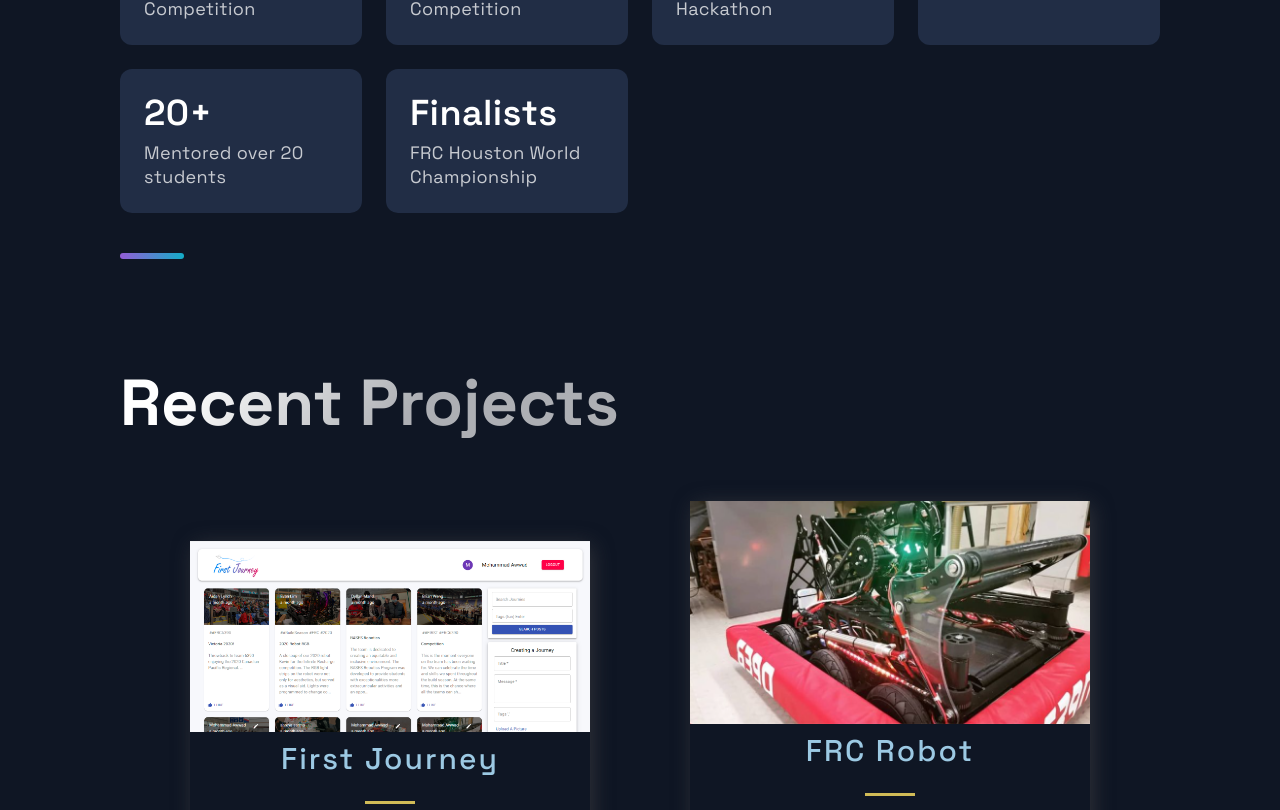
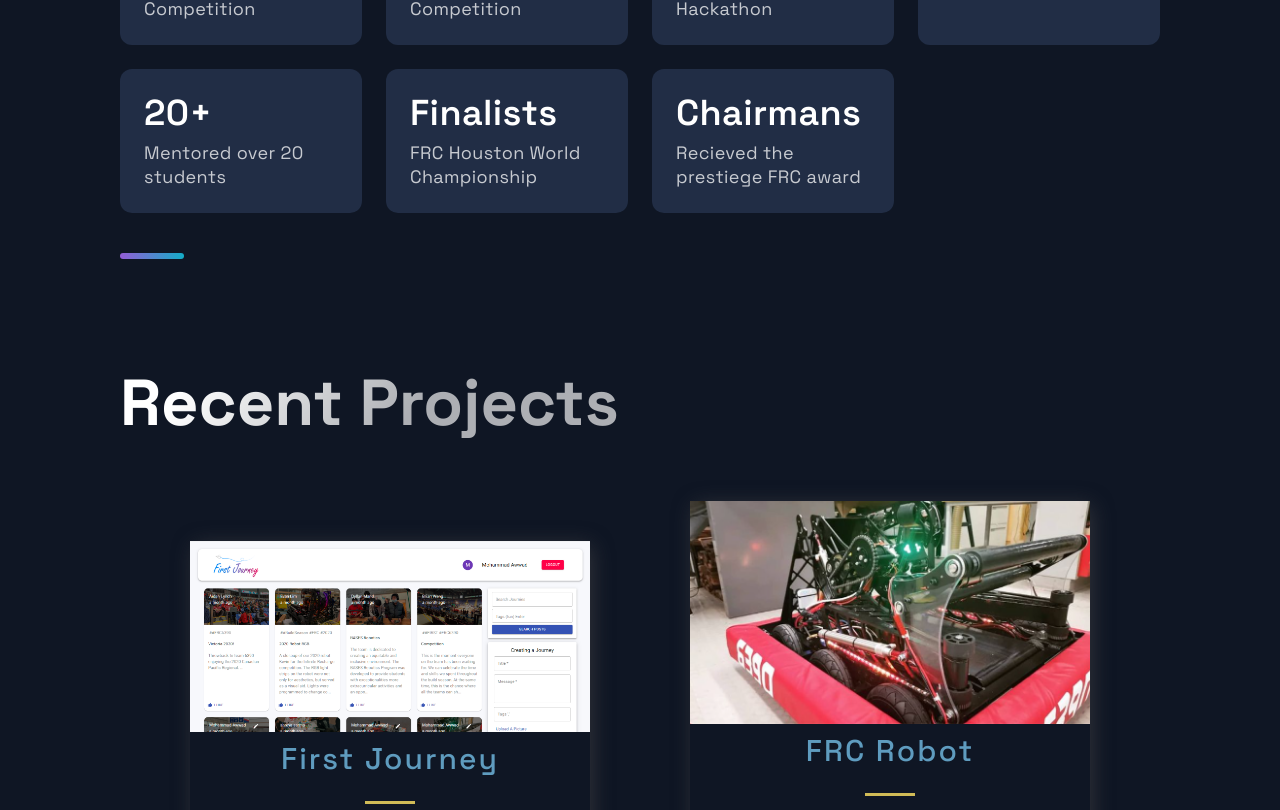
Before and after one commit to mohammadawwad/Personal-Website, a Next.js app: page / in a window 1280 px wide. Shown: the part 2330-3140 px from the top of the page. Built offline with nearby package versions, Linux system fonts and the light colour scheme.

Commit message:
I have tried everything, couldnt get the card color to work rendering wasnt working, cleaned everything else up tho

```diff
--- a/src/components/Acomplishments/Acomplishments.js
+++ b/src/components/Acomplishments/Acomplishments.js
@@ -1,7 +1,10 @@
-import React from 'react';
+import React, { useEffect, useState } from 'react';
 
 import { Section, SectionDivider, SectionTitle } from '../../styles/GlobalComponents';
 import { Box, Boxes, BoxNum, BoxText } from './AcomplishmentsStyles';
+import Projects from '../Projects/Projects';
+import { render } from 'react-dom';
+// import {Color} from '../Header/Switch';
 
 const data = [
   { number: "1st Place", text: '2017 Victoria FRC Competition'},
@@ -10,9 +13,33 @@
   { number: "5+", text: 'Hackathons'},
   { number: "20+", text: 'Mentored over 20 students', },
   { number: "Finalists", text: 'FRC Houston World Championship'},
+  { number: "Chairmans", text: 'Recieved the prestiege FRC award'},
 ];
 
-const Acomplishments = () => (
+// export const Color = () => {
+//   let color = false;
+//   if(color == false){
+//     console.log(color);
+//     color = true;
+//   }
+//   if(color == true){
+//     console.log(color);
+//     color = false;
+//   }
+// }
+
+const Acomplishments = () => {
+  // useEffect(() => {
+  //   const interval = setInterval(() => {
+  //     console.log('This will be called every 1 seconds');
+  //     Color();
+  //   }, 1000);
+
+  //   return () => clearInterval(interval);
+  // }, []);
+
+    return(
+      <>
         <Section style={{marginTop: '50px'}}>
           <SectionTitle>Personal Achievements</SectionTitle>
           <Boxes>
@@ -24,7 +51,20 @@
             ))}
           </Boxes>
           <SectionDivider/>
+
         </Section>
+        {/* <div>
+          {
+            console.log("Test: " + Color())
+          }
+          {
+            Color() ? <Projects color="#f5f5f5"/> : <Projects color="#0F1624"/>
+          }
+        </div> */}
+      </>
     );
+}
+
+
 
 export default Acomplishments;
--- a/src/components/Projects/Projects.js
+++ b/src/components/Projects/Projects.js
@@ -5,13 +5,14 @@
 import { projects } from '../../constants/constants';
 
 
-const Projects = () => (
+const Projects = (/*{color}*/) => (
+
   <Section nopadding id="projects"  style={{marginTop: '50px'}}>
     <SectionTitle main>Recent Projects</SectionTitle>
     <GridContainer>
       {projects.map((p, i) => {
         return (
-          <BlogCard key={i}>
+          <BlogCard /*style={{backgroundColor: color}}*/ id="projects-card" key={i}>
           <Img src={p.image} />
             <TitleContent>
               <HeaderThree title>{p.title}</HeaderThree>
--- a/src/components/Projects/ProjectsStyles.js
+++ b/src/components/Projects/ProjectsStyles.js
@@ -22,6 +22,7 @@
 }
 
 `
+
 export const BlogCard = styled.div`
   border-radius: 10px;
   box-shadow: 3px 3px 20px rgba(80, 78, 78, 0.5);
@@ -42,7 +43,7 @@
 export const HeaderThree = styled.h3`
   font-weight: 500;
   letter-spacing: 2px;
-  color: #9cc9e3;//nope
+  color: #5f9cbf;//nope
   padding: .5rem 0;
   font-size: ${(props) => props.title ? '3rem' : '2rem'};
 `;
@@ -90,7 +91,7 @@
 `;
 
 export const ExternalLinks = styled.a`
-color:rgb(205 181 181);//light blue
+color:rgb(255, 255, 255);//white
 font-size: 1.6rem;
 padding:1rem 1.5rem;
 background: rgb(60 118 145 / 70%);//blue
--- a/src/pages/index.js
+++ b/src/pages/index.js
@@ -8,6 +8,8 @@
 import { Section } from '../styles/GlobalComponents';
 
 const Home = () => {
+  // const theme = localStorage.getItem("themeValue");
+
   return (
     <Layout>
       <Section grid>
@@ -18,6 +20,7 @@
       <Technologies />
       <Acomplishments />
       <Projects />
+      {/* <Projects color="#0F1624"/> */}
     </Layout>
   );
 };
```
Also changed, not shown: src/components/Header/Switch.js (+7 -2 lines), 2 other files (tests, documents, lock files or other folders). Lines whose indentation alone changed are shown as unchanged.
